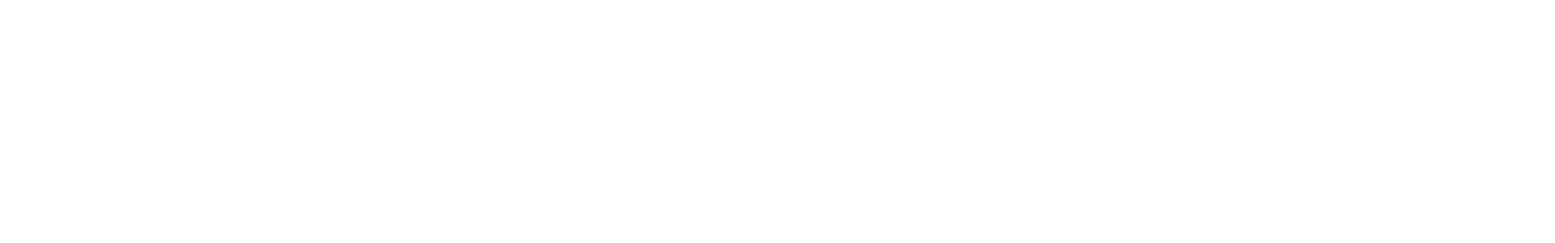
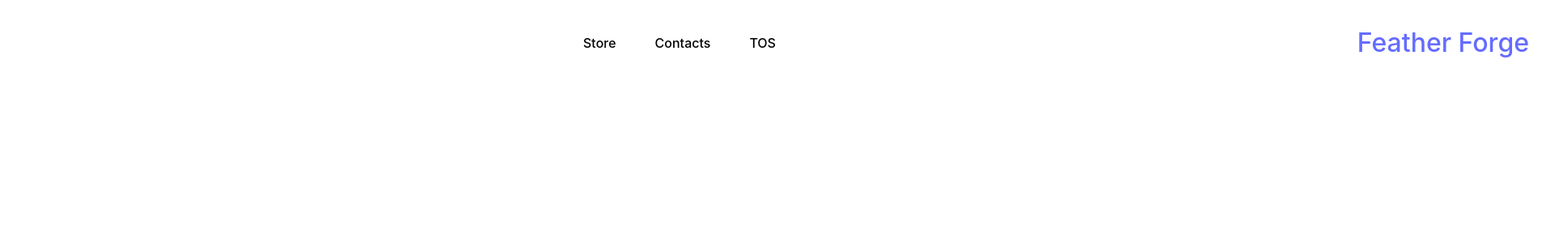
Before and after one commit to XCR1793/FeatherForge-Website, a React (Vite) app in the folder testing/React Testing/React Testing/: page / in a window 1280 px wide. Shown: the top 300 px of the page at 81% size, 1920 px wide, since content can reach past the window. Built offline with nearby package versions, Linux system fonts and the light colour scheme.

Commit message:
Modified testing files
Testing nav menu positioning

```diff
--- a/testing/React Testing/React Testing/src/components/header.module.css
+++ b/testing/React Testing/React Testing/src/components/header.module.css
@@ -1,12 +1,76 @@
-.logo {
+/* .header{
+  display: flex;
   position: absolute;
   top: 0;
+}
+
+.logo{
   left: 0;
-    scale: 0.5;
+  max-width: 300px;
   will-change: filter;
   transition: filter 300ms;
 }
 
+.logo:hover{
+  filter: drop-shadow(0 0 0.25em #ffffffaa);
+}
+
+.featherforge{
+  display: flex;
+  font-size: 2rem;
+  padding: 1rem;
+}
+
+.nav{
+  align-items: flex-end;
+} */
+
+
+.header {
+  display: flex;
+  justify-content: space-between;
+  align-items: center;
+  position: absolute;
+  top: 0;
+  width: 100%;
+  padding: 1rem 2rem;
+  box-sizing: border-box;
+}
+
+.logoLink {
+  display: flex;
+  justify-content: flex-end;
+  align-items: center;
+}
+
+.logo {
+  max-width: 150px; /* Adjust the size as needed */
+  transition: filter 300ms;
+}
+
 .logo:hover {
-    filter: drop-shadow(0 0 2em #646cffaa);
+  filter: drop-shadow(0 0 0.25em #ffffffaa);
 }
+
+.featherforge {
+  font-size: 2rem;
+  padding-left: 1rem;
+}
+
+.nav ul {
+  display: flex;
+  gap: 2rem;
+  list-style: none;
+}
+
+.nav ul li a {
+  text-decoration: none;
+  color: black;
+  font-size: 1rem;
+  padding: 0.5rem;
+  transition: color 200ms;
+}
+
+.nav ul li a:hover {
+  color: #007bff;
+}
--- a/testing/React Testing/React Testing/src/components/header.tsx
+++ b/testing/React Testing/React Testing/src/components/header.tsx
@@ -1,14 +1,57 @@
+// import Logo from '../assets/Logo.svg'
+// import styles from './header.module.css'
+
+// function Header(){
+//     return(
+//         <>
+//             <header className={styles.header}>
+//                 <nav className={styles.nav}>
+//                     <ul>
+//                         <li>
+//                             <a href="#Store">Store</a>
+//                         </li>
+//                         <li>
+//                             <a href="#Contacts">Contacts</a>
+//                         </li>
+//                         <li>
+//                             <a href="#TOS">TOS</a>
+//                         </li>
+//                     </ul>
+//                 </nav>
+//                 <a target="_blank"><img src={Logo} className={styles.logo}/></a>
+//                 <a href="#FeatherForge" className={styles.featherforge}>Feather Forge</a>
+//             </header>
+//         </>
+//     )
+// }
+
+// export default Header
+
 import Logo from '../assets/Logo.svg'
 import styles from './header.module.css'
 
 function Header(){
     return(
         <>
-            <temp>
-                <a target="_blank">
-                    <img src={Logo} className={styles.logo}/>
+            <header className={styles.header}>
+                <nav className={styles.nav}>
+                    <ul>
+                        <li>
+                            <a href="#Store">Store</a>
+                        </li>
+                        <li>
+                            <a href="#Contacts">Contacts</a>
+                        </li>
+                        <li>
+                            <a href="#TOS">TOS</a>
+                        </li>
+                    </ul>
+                </nav>
+                <a target="_blank" className={styles.logoLink}>
+                    <img src={Logo} className={styles.logo} alt="Logo"/>
                 </a>
-            </temp>
+                <a href="#FeatherForge" className={styles.featherforge}>Feather Forge</a>
+            </header>
         </>
     )
 }
```
Lines whose indentation alone changed are shown as unchanged.
